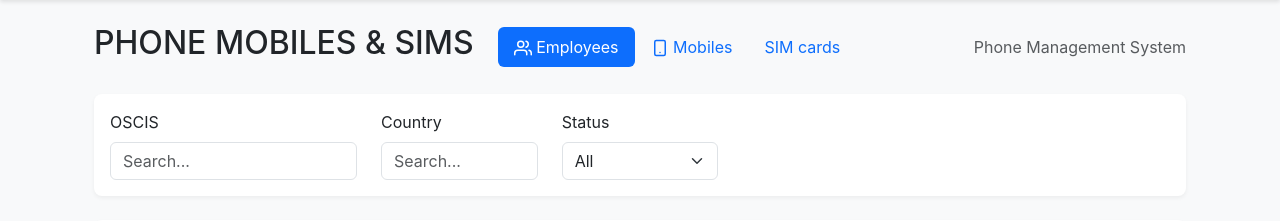
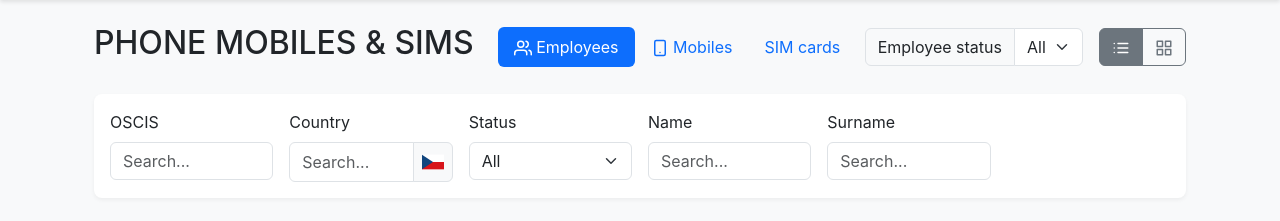
Before and after one commit to JakubStrouhal/mobiledevice, a Flask app: page /devices in a window 1280 px wide. Shown: the part 56-277 px from the top of the page. Run offline with Flask 3, Linux system fonts and the light colour scheme; data that the repository does not hold is empty; some libraries are stand-ins or nearby versions.

Commit message:
Agent query: Does the device list page match the design with the employee status filter, country flag, and grid/list view toggles?
Enhance device list page with filtering and view options.

Screenshot: https://storage.googleapis.com/screenshot-production-us-central1/c0324ef8-1d81-410f-872e-da2b9bd29ee8/04f68dd3-e4f0-49ef-abb0-f4930e04f180.jpg

```diff
--- a/templates/devices/list.html
+++ b/templates/devices/list.html
@@ -19,29 +19,58 @@
             </ul>
         </div>
         <div class="d-flex align-items-center">
-            <span class="text-muted">Phone Management System</span>
-        </div>
+                <div class="d-flex me-3">
+                    <div class="input-group">
+                        <span class="input-group-text">Employee status</span>
+                        <select class="form-select" style="max-width: 120px;">
+                            <option value="all">All</option>
+                        </select>
+                    </div>
+                </div>
+                <div class="btn-group" role="group">
+                    <button type="button" class="btn btn-outline-secondary active">
+                        <i data-feather="list"></i>
+                    </button>
+                    <button type="button" class="btn btn-outline-secondary">
+                        <i data-feather="grid"></i>
+                    </button>
+                </div>
+            </div>
     </div>
 
     <!-- Filters -->
     <div class="card mb-4">
         <div class="card-body">
-            <div class="row">
-                <div class="col-md-3">
+            <div class="row g-3">
+                <div class="col-md-2">
                     <label class="form-label">OSCIS</label>
                     <input type="text" class="form-control" placeholder="Search...">
                 </div>
                 <div class="col-md-2">
                     <label class="form-label">Country</label>
-                    <input type="text" class="form-control" placeholder="Search...">
+                    <div class="input-group">
+                        <input type="text" class="form-control" placeholder="Search...">
+                        <span class="input-group-text p-0">
+                            <img src="/static/images/flags/cz.svg" alt="CZ" width="38" height="38" class="p-2">
+                        </span>
+                    </div>
                 </div>
                 <div class="col-md-2">
                     <label class="form-label">Status</label>
                     <select class="form-select">
-                        <option value="">All</option>
+                        <option value="all">All</option>
                         <option value="active">Active</option>
+                        <option value="maternity">Maternity Leave</option>
                         <option value="inactive">Inactive</option>
                     </select>
+                </div>
+                <div class="col-md-2">
+                    <label class="form-label">Name</label>
+                    <input type="text" class="form-control" placeholder="Search...">
+                </div>
+                <div class="col-md-2">
+                    <label class="form-label">Surname</label>
+                    <input type="text" class="form-control" placeholder="Search...">
                 </div>
             </div>
         </div>
```
Also changed, not shown: static/images/flags/cz.svg (added).
